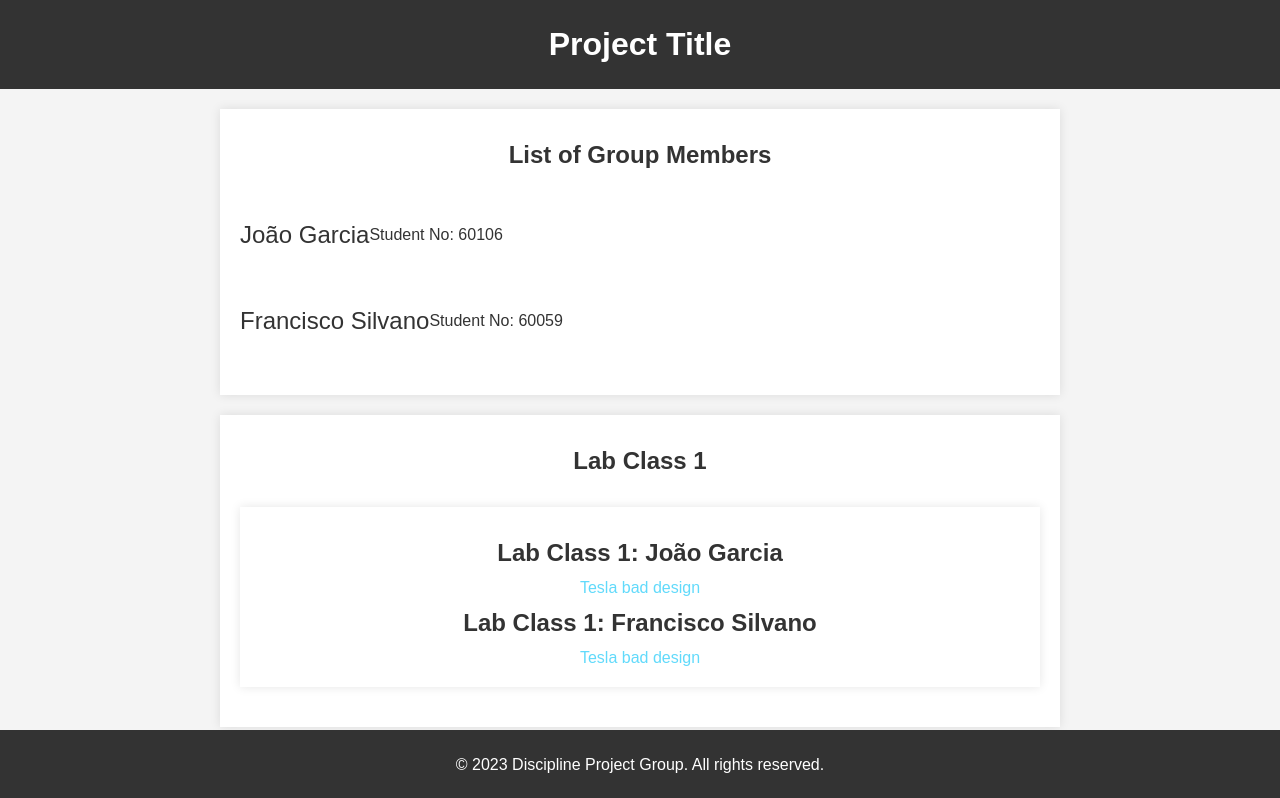
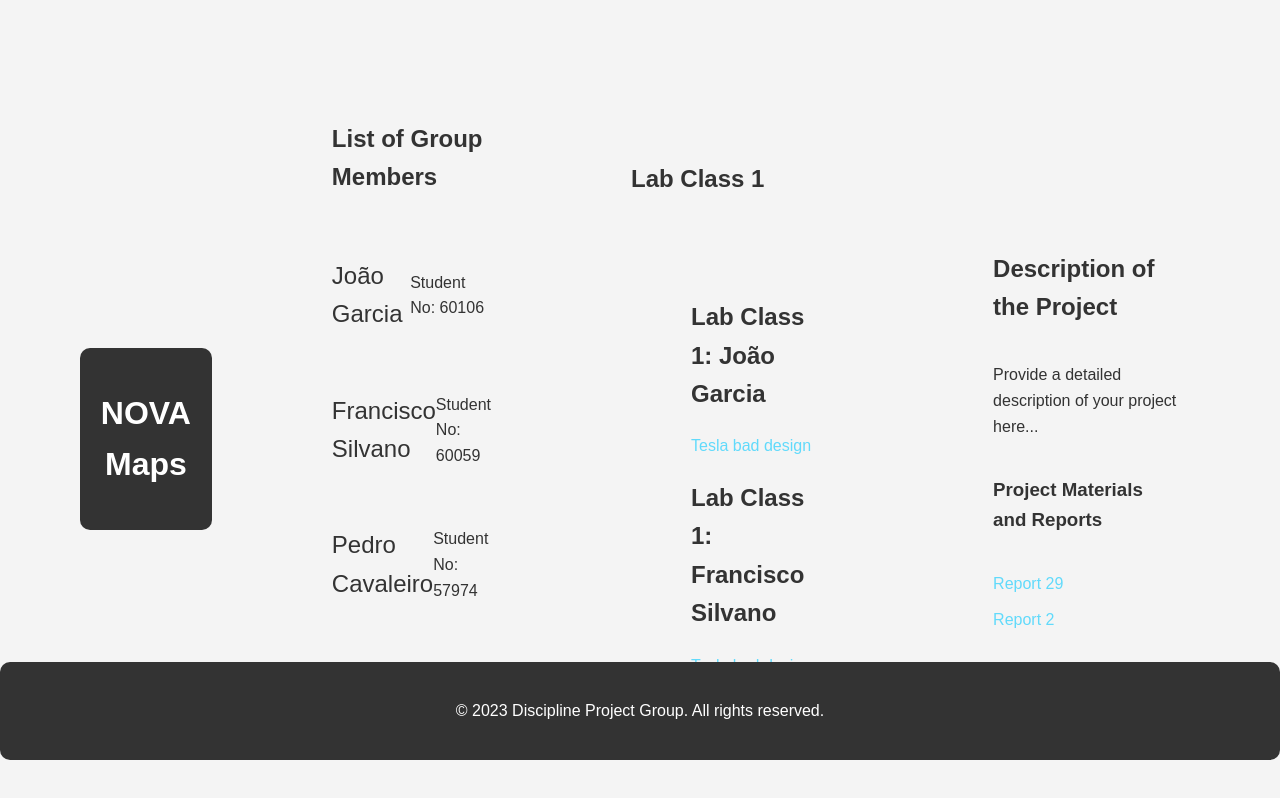
Before and after one commit to JHGarciaXD/IPM2023.github.io, a React (Create React App) app in the folder Website/: page / in a window 1280 px wide. Shown: the top 798 px of the page. Built offline with nearby package versions, Linux system fonts and the light colour scheme.

Commit message:
Algumas alteracoes visuais

```diff
--- a/Website/src/App.css
+++ b/Website/src/App.css
@@ -4,10 +4,14 @@ body {
   padding: 0;
   background-color: #f4f4f4;
   color: #333;
+  line-height: 1.6; /* Enhances readability */
 }
 
 .App {
-  text-align: center;
+  display: flex;
+  justify-content: center; /* Centering the content */
+  align-items: center;
+  padding: 40px; /* Uniform spacing */
 }
 
 .App-logo {
@@ -17,7 +21,7 @@ body {
 
 @media (prefers-reduced-motion: no-preference) {
   .App-logo {
-      animation: App-logo-spin infinite 20s linear;
+    animation: App-logo-spin infinite 20s linear;
   }
 }
 
@@ -30,26 +34,41 @@ body {
   justify-content: center;
   font-size: calc(10px + 2vmin);
   color: white;
+  margin: 40px; /* Uniform margin */
+  border-radius: 10px; /* Matching other elements */
+  box-shadow: 0 0 10px rgba(0, 0, 0, 0.1);
 }
 
-header {
+header,
+section,
+footer {
+  border-radius: 10px;
+  margin: 40px; /* Consistent spacing */
+  padding: 20px; /* Consistent padding */
+}
+
+.leftColumn, .rightColumn {
+  margin: 0 20px; /* Consistent spacing between columns */
+}
+
+.leftColumn {
+  flex: 1;
+  max-width: 300px;
+}
+
+.rightColumn {
+  flex: 2;
+}
+
+header, footer {
   background-color: #333;
   color: #fff;
-  padding: 10px 0;
   text-align: center;
 }
 
 h1, h2, h3 {
   margin: 0;
-  padding: 0.5em 0;
-}
-
-section {
-  margin: 20px auto;
-  max-width: 800px;
-  background-color: #fff;
-  padding: 20px;
-  box-shadow: 0 0 10px rgba(0, 0, 0, 0.1);
+  padding: 20px 0; /* Consistent padding for headers */
 }
 
 ul {
@@ -73,7 +92,7 @@ footer {
   background-color: #333;
   color: #fff;
   text-align: center;
-  padding: 10px 0;
+  padding: 20px 0;
   position: absolute;
   bottom: 0;
   width: 100%;
@@ -91,9 +110,10 @@ a:hover {
 
 @keyframes App-logo-spin {
   from {
-      transform: rotate(0deg);
+    transform: rotate(0deg);
   }
+
   to {
-      transform: rotate(360deg);
+    transform: rotate(360deg);
   }
 }
--- a/Website/src/App.js
+++ b/Website/src/App.js
@@ -7,10 +7,13 @@ import labImage from './images/tesla_bad_design.jpg';
 function App() {
   return (
     <div className="App">
+
       <header>
-        <h1>Project Title</h1>
+        <h1>NOVA Maps</h1>
       </header>
-      <GroupMembers />
+      <div className="leftColumn">
+        <GroupMembers />
+      </div>
       <section>
         <h2>Lab Class 1</h2>
         <section>
@@ -24,7 +27,11 @@ function App() {
           </a>
         </section>
       </section>
+
+
       <ProjectDescription />
+
+
       <footer>
         <p>© 2023 Discipline Project Group. All rights reserved.</p>
       </footer>
--- a/Website/src/GroupMembers.js
+++ b/Website/src/GroupMembers.js
@@ -4,12 +4,21 @@ const members = [
   {
     name: "João Garcia",
     studentNo: '60106',
-    photo: 'path_to_member1_photo.jpg'
+
   },
   {
     name: "Francisco Silvano",
     studentNo: '60059',
-    photo: 'path_to_member2_photo.jpg'
+
+  }
+  ,
+  {
+    name: "Pedro Cavaleiro",
+    studentNo: '57974',
+  },
+  {
+    name: "Lucas Oliveira",
+    studentNo: '64485',
   }
   // Add more members as needed
 ];
@@ -22,6 +31,7 @@ function GroupMembers() {
         {members.map((member, index) => (
           <li key={index}>
             <p style={{ fontSize: '1.5em' }}>{member.name}</p>
+            <p></p>
             <p>Student No: {member.studentNo}</p>
           </li>
         ))}
```
